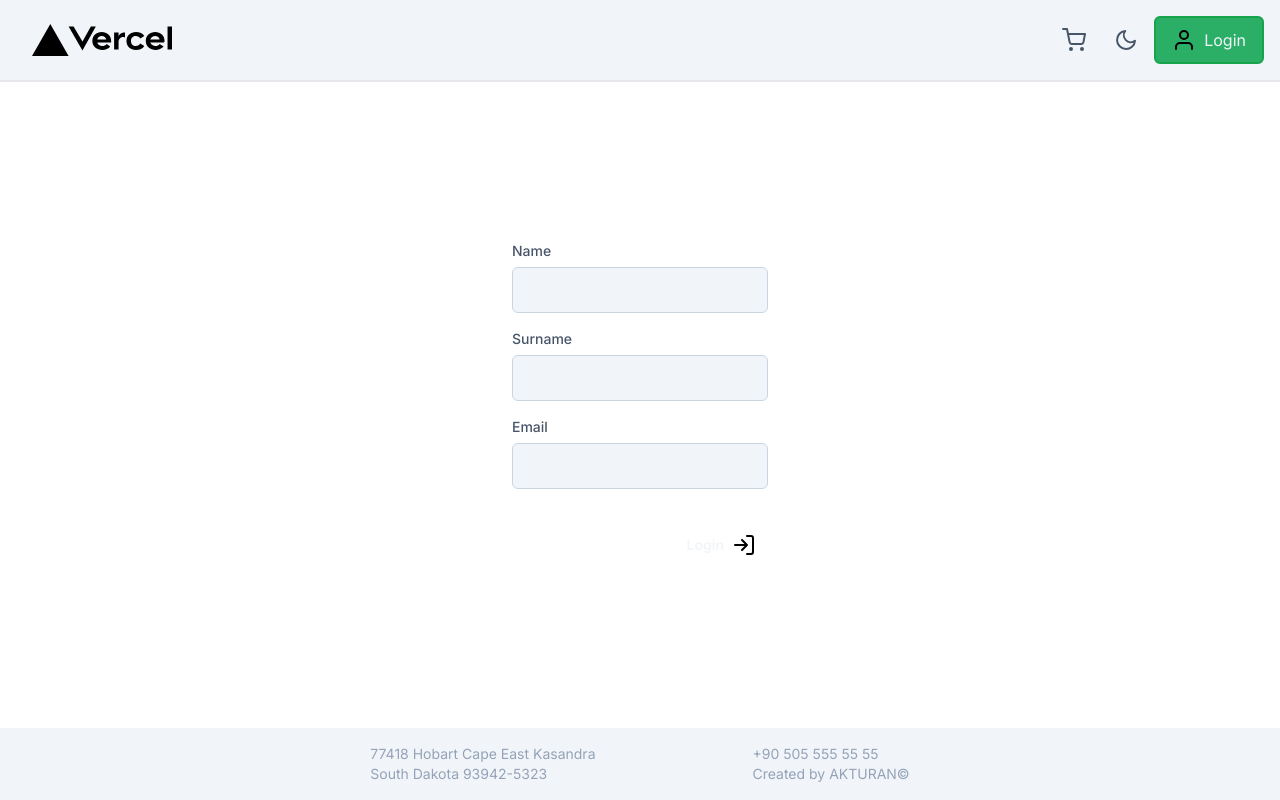
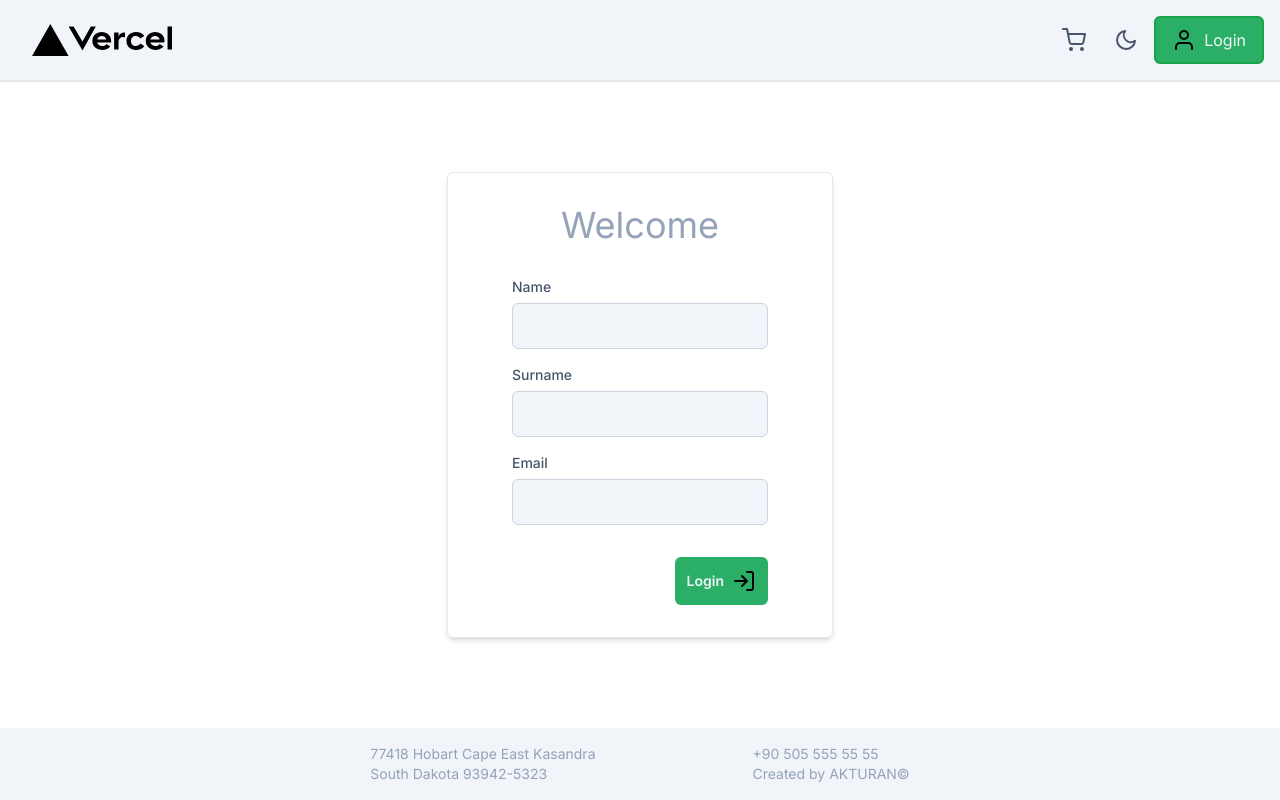
Before and after one commit to akturanilyas/e-commerce-app, a Next.js app: page /login in a window 1280 px wide. Built offline with nearby package versions, Linux system fonts and the light colour scheme.

Commit message:
Change background color

```diff
--- a/src/app/login/page.tsx
+++ b/src/app/login/page.tsx
@@ -10,6 +10,7 @@ import { useDispatch } from 'react-redux';
 import { setUser } from '@/redux/slices/mainSlice';
 import { useRouter } from 'next/navigation';
 import { MAIN_PATH } from '@/constants/mainPath.constant';
+import BaseText from '@/components/common/base-text/BaseText';
 
 const Page = () => {
   const form = useForm();
@@ -23,13 +24,16 @@ const Page = () => {
 
   return (
     <BaseView className={'h-full items-center justify-center gap-4'}>
+      <BaseView className={'shadow-md px-16 py-8 border rounded-md gap-4'}>
+        <BaseText text={'Welcome'} className={'text-4xl text-slate-400 text-center pb-4'} />
         <LoginForm form={form} />
         <Button
           label={'Login'}
           suffixIcon={{ icon: CUSTOM_ICON.LOGIN }}
           onClick={form.handleSubmit(handleSubmit)}
-        className={'dark:bg-green-450 self-end'}
+          className={'bg-green-450 dark:bg-green-450 self-end'}
         />
+      </BaseView>
     </BaseView>
   );
 };
```
Lines whose indentation alone changed are shown as unchanged.
